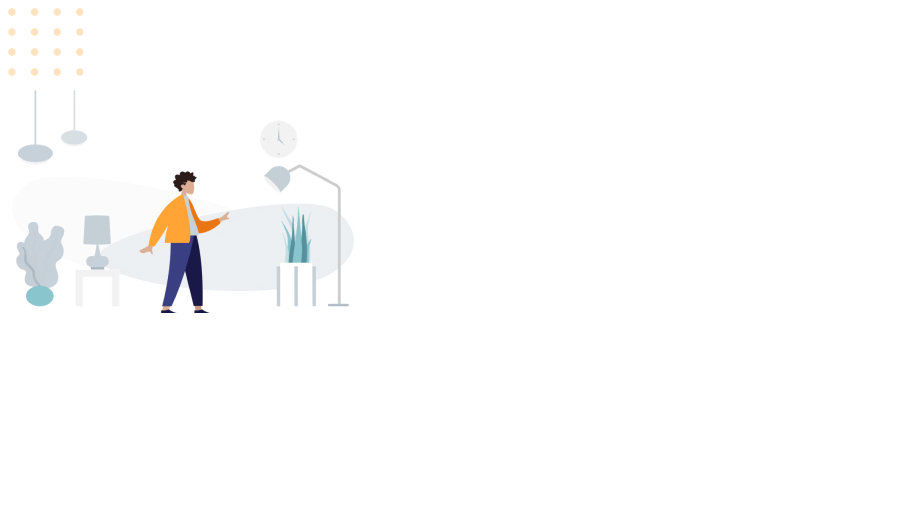
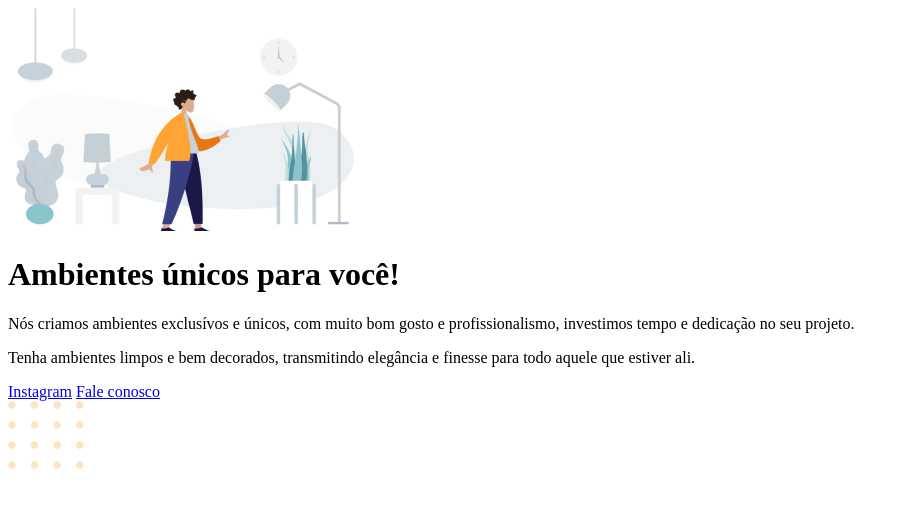
Before and after one commit to SamuelAlvarenga/Projeto01, a plain HTML site: page index.html in a window 1280 px wide. Shown: the whole page, without its empty margins (0-909 px from the left). Drawn offline with Linux system fonts and the light colour scheme.

Commit message:
Images and links insert, html tags adjust

```diff
--- a/index.html
+++ b/index.html
@@ -4,18 +4,32 @@
     <meta charset="UTF-8" />
     <meta http-equiv="X-UA-Compatible" content="IE=edge" />
     <meta name="viewport" content="width=device-width, initial-scale=1.0" />
-    <title>Document</title>
+    <title>Móveis Customizados</title>
   </head>
   <body>
-    <img
-      src="./images/balls.svg"
-      alt="Bolinhas alarajadas no canto inferior direto da tela"
-    />
     <div id="hero">
       <img
         src="./images/img1.jpg"
         alt="Desenho de uma pessoa em uma sala com móveis"
       />
     </div>
+    <h1>Ambientes únicos para você!</h1>
+    <p>
+      Nós criamos ambientes exclusívos e únicos, com muito bom gosto e
+      profissionalismo, investimos tempo e dedicação no seu projeto.
+    </p>
+    <p>
+      Tenha ambientes limpos e bem decorados, transmitindo elegância e finesse
+      para todo aquele que estiver ali.
+    </p>
+    <div id="footer">
+      <a href="https://instagram.com/samuelalvarengamix">Instagram</a>
+      <a href="mailto:contatodosamuca@gmail.com">Fale conosco</a>
+    </div>
+    <img
+      id="balls"
+      src="./images/balls.svg"
+      alt="Bolinhas alarajadas no canto inferior direto da tela"
+    />
   </body>
 </html>
```
